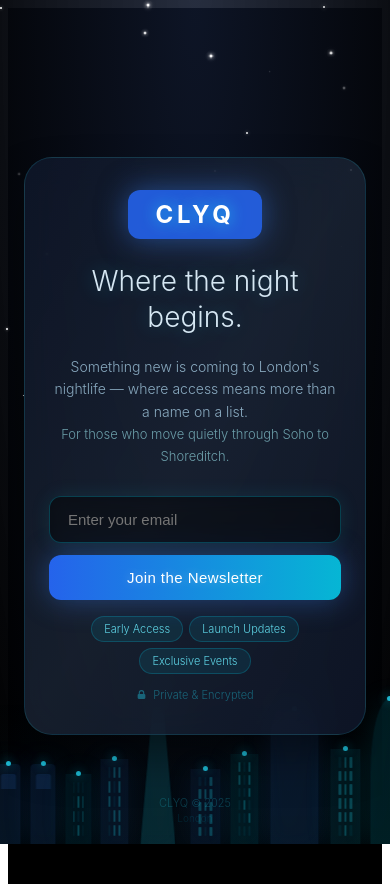
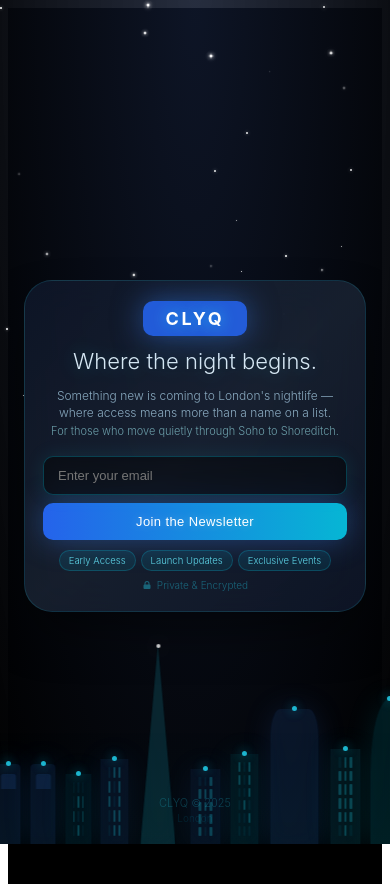
Before and after one commit to jonathanahnsmith/clyqwebsite, a React (Create React App) app: page / in a window 390 px wide. Built offline with nearby package versions, Linux system fonts and the light colour scheme.

Commit message:
Ultra-compact mobile - 50% smaller card

```diff
--- a/src/App.js
+++ b/src/App.js
@@ -368,7 +368,7 @@ function App() {
           bottom: 0,
           left: 0,
           right: 0,
-          height: '50%',
+          height: '40%',
           overflow: 'hidden'
         }}>
           {/* Buildings container */}
@@ -457,7 +457,9 @@ function App() {
           position: 'relative',
           width: '100%',
           maxWidth: '500px',
-          transform: `perspective(1500px) rotateX(${rotateX}deg) rotateY(${rotateY}deg)`,
+          transform: window.innerWidth > 768
+            ? `perspective(1500px) rotateX(${rotateX}deg) rotateY(${rotateY}deg)`
+            : 'none',
           transformStyle: 'preserve-3d',
           transition: 'transform 0.1s ease-out',
           zIndex: 1
@@ -526,7 +528,7 @@ function App() {
 
           <div style={{
             position: 'relative',
-            padding: '32px 24px',
+            padding: '20px 18px',
             transform: 'translateZ(20px)'
           }}>
 
@@ -534,17 +536,17 @@ function App() {
               display: 'flex',
               alignItems: 'center',
               justifyContent: 'center',
-              marginBottom: '24px'
+              marginBottom: '12px'
             }}>
               <div style={{
-                padding: '10px 28px',
+                padding: '7px 22px',
                 background: 'rgba(37, 99, 235, 0.9)',
                 backdropFilter: 'blur(8px)',
-                borderRadius: '12px',
+                borderRadius: '10px',
                 boxShadow: '0 0 30px rgba(59, 130, 246, 0.5)'
               }}>
                 <div style={{
-                  fontSize: '24px',
+                  fontSize: '18px',
                   fontWeight: 'bold',
                   letterSpacing: '0.15em',
                   textShadow: '0 0 15px rgba(34, 211, 238, 0.8)'
@@ -555,11 +557,11 @@ function App() {
             </div>
 
             <h1 style={{
-              fontSize: '28px',
+              fontSize: '22px',
               fontWeight: '300',
               color: 'rgba(224, 242, 254, 0.95)',
-              lineHeight: '1.3',
-              margin: '0 0 20px 0',
+              lineHeight: '1.25',
+              margin: '0 0 12px 0',
               textAlign: 'center',
               textShadow: '0 0 20px rgba(34, 211, 238, 0.3)'
             }}>
@@ -567,16 +569,19 @@ function App() {
             </h1>
 
             <p style={{
-              fontSize: '14px',
+              fontSize: '12px',
               color: 'rgba(186, 230, 253, 0.7)',
-              margin: '0 0 28px 0',
-              lineHeight: '1.6',
+              margin: '0 0 16px 0',
+              lineHeight: '1.4',
               fontWeight: '300',
-              textAlign: 'center'
+              textAlign: 'center',
+              maxWidth: '350px',
+              marginLeft: 'auto',
+              marginRight: 'auto'
             }}>
               Something new is coming to London's nightlife — where access means more than a name on a list.
               <br/>
-              <span style={{ color: 'rgba(165, 243, 252, 0.6)', fontSize: '13px' }}>
+              <span style={{ color: 'rgba(165, 243, 252, 0.6)', fontSize: '11px', display: 'block', marginTop: '3px' }}>
                 For those who move quietly through Soho to Shoreditch.
               </span>
             </p>
@@ -590,17 +595,17 @@ function App() {
                   placeholder="Enter your email"
                   style={{
                     width: '100%',
-                    padding: '14px 18px',
+                    padding: '11px 14px',
                     background: 'rgba(0, 0, 0, 0.5)',
                     backdropFilter: 'blur(8px)',
                     border: '1px solid rgba(6, 182, 212, 0.3)',
-                    borderRadius: '12px',
+                    borderRadius: '10px',
                     color: 'white',
-                    fontSize: '15px',
+                    fontSize: '13px',
                     fontWeight: '300',
                     boxShadow: '0 0 20px rgba(34, 211, 238, 0.1)',
                     outline: 'none',
-                    marginBottom: '12px',
+                    marginBottom: '8px',
                     boxSizing: 'border-box'
                   }}
                   onFocus={(e) => {
@@ -617,19 +622,19 @@ function App() {
                   onClick={handleSubmit}
                   style={{
                     width: '100%',
-                    padding: '14px 28px',
+                    padding: '11px 20px',
                     background: 'linear-gradient(to right, #2563eb, #06b6d4)',
                     border: 'none',
-                    borderRadius: '12px',
+                    borderRadius: '10px',
                     color: 'white',
                     fontWeight: '400',
-                    fontSize: '15px',
+                    fontSize: '13px',
                     letterSpacing: '0.03em',
                     boxShadow: `0 0 30px rgba(59, 130, 246, ${0.4 + tiltIntensity * 0.2})`,
                     textShadow: '0 0 10px rgba(255, 255, 255, 0.3)',
                     cursor: 'pointer',
                     transition: 'all 0.3s',
-                    marginBottom: '16px'
+                    marginBottom: '10px'
                   }}
                   onMouseEnter={(e) => {
                     e.target.style.transform = 'scale(1.02)';
@@ -647,19 +652,19 @@ function App() {
                   display: 'flex',
                   flexWrap: 'wrap',
                   justifyContent: 'center',
-                  gap: '6px',
-                  marginBottom: '14px'
+                  gap: '5px',
+                  marginBottom: '8px'
                 }}>
                   {['Early Access', 'Launch Updates', 'Exclusive Events'].map((feature, idx) => (
                     <div
                       key={idx}
                       style={{
-                        padding: '5px 12px',
+                        padding: '4px 9px',
                         background: 'rgba(6, 182, 212, 0.1)',
                         border: '1px solid rgba(6, 182, 212, 0.25)',
                         borderRadius: '20px',
                         color: 'rgba(103, 232, 249, 0.9)',
-                        fontSize: '11px',
+                        fontSize: '9.5px',
                         fontWeight: '300'
                       }}
                     >
@@ -672,12 +677,12 @@ function App() {
                   display: 'flex',
                   alignItems: 'center',
                   justifyContent: 'center',
-                  gap: '6px',
+                  gap: '5px',
                   color: 'rgba(34, 211, 238, 0.4)',
-                  fontSize: '11px',
+                  fontSize: '10px',
                   fontWeight: '300'
                 }}>
-                  <svg style={{ width: '11px', height: '11px' }} fill="currentColor" viewBox="0 0 20 20">
+                  <svg style={{ width: '10px', height: '10px' }} fill="currentColor" viewBox="0 0 20 20">
                     <path fillRule="evenodd" d="M5 9V7a5 5 0 0110 0v2a2 2 0 012 2v5a2 2 0 01-2 2H5a2 2 0 01-2-2v-5a2 2 0 012-2zm8-2v2H7V7a3 3 0 016 0z" clipRule="evenodd" />
                   </svg>
                   <span>Private & Encrypted</span>
```
